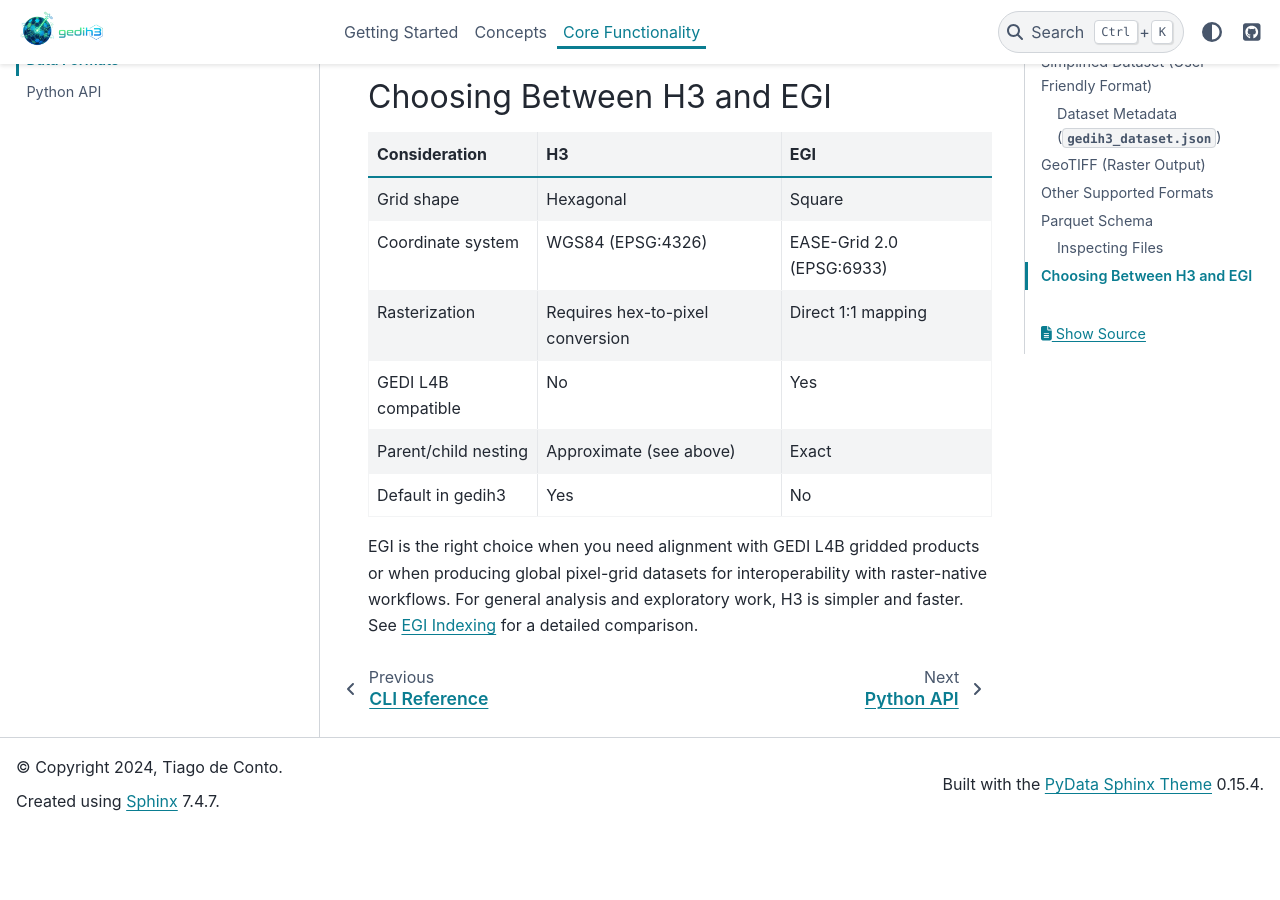
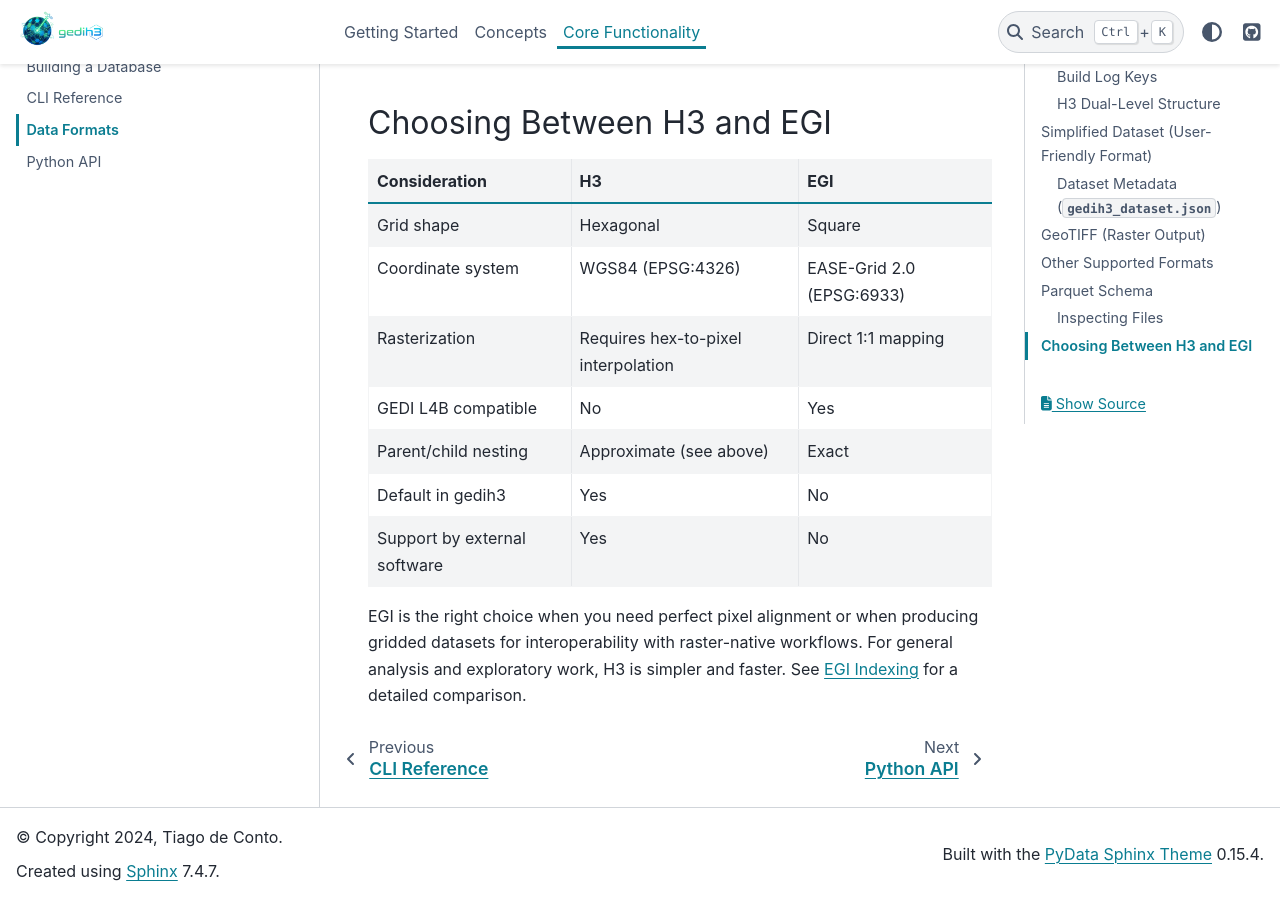
Before and after one commit to tiagodc/GEDI-H3, a Sphinx documentation site: the page built from docs/user-guide/data-formats.md, in a window 1280 px wide and 900 px high, scrolled down 4687 px. Built offline with Sphinx 7.4.7 and the PyData theme 0.15.4, drawn with Linux system fonts in a browser that asks for light colours; pages that are not in the unit, such as notebooks, are missing from menus; before the commit the page ends 5518 px from its top, so only the background shows below that; some of the changed text lies outside the part shown.

Commit message:
docs done

````diff
--- a/docs/user-guide/data-formats.md
+++ b/docs/user-guide/data-formats.md
@@ -113,7 +113,7 @@
 - **Tiled by default** — output is split by spatial partition for efficient access
 - **Compression support** — `LZW`, `DEFLATE`, `ZSTD`, `NONE`
 - **BIGTIFF support** — for files exceeding 4 GB
-- **Time-series naming** — when produced from time-windowed data, files are named with a temporal suffix
+- **Time-series naming** — when produced from time-windowed data, files are named after their temporal windows
 
 ```python
 # Load GeoTIFF output in Python
@@ -131,9 +131,9 @@
 | Format | Extension | Notes |
 |--------|-----------|-------|
 | GeoParquet | `.parquet` | Default; includes geometry for spatial tools |
-| Feather | `.feather` | Fast in-memory format; no geometry |
+| Feather | `.feather` | Fast in-memory format |
 | GeoPackage | `.gpkg` | OGC standard vector format; QGIS native |
-| HDF5 | `.h5` | For compatibility with scientific workflows |
+| HDF5 | `.h5` | For compatibility with scientific workflows; no geometry |
 | Shapefile | `.shp` | Legacy vector format; column name length limited |
 | CSV | `.csv` | Tabular export; no geometry |
 
@@ -164,9 +164,10 @@
 |--------------|----|----|
 | Grid shape | Hexagonal | Square |
 | Coordinate system | WGS84 (EPSG:4326) | EASE-Grid 2.0 (EPSG:6933) |
-| Rasterization | Requires hex-to-pixel conversion | Direct 1:1 mapping |
+| Rasterization | Requires hex-to-pixel interpolation | Direct 1:1 mapping |
 | GEDI L4B compatible | No | Yes |
 | Parent/child nesting | Approximate (see above) | Exact |
 | Default in gedih3 | Yes | No |
+| Support by external software | Yes | No |
 
-EGI is the right choice when you need alignment with GEDI L4B gridded products or when producing global pixel-grid datasets for interoperability with raster-native workflows. For general analysis and exploratory work, H3 is simpler and faster. See [EGI Indexing](../concepts/egi-indexing.md) for a detailed comparison.
+EGI is the right choice when you need perfect pixel alignment or when producing gridded datasets for interoperability with raster-native workflows. For general analysis and exploratory work, H3 is simpler and faster. See [EGI Indexing](../concepts/egi-indexing.md) for a detailed comparison.
````
Also changed, not shown: other parts of docs/user-guide/data-formats.md (+8 -8 lines), docs/user-guide/python-api.md (+23 -10 lines).
